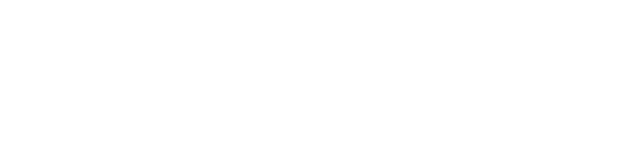
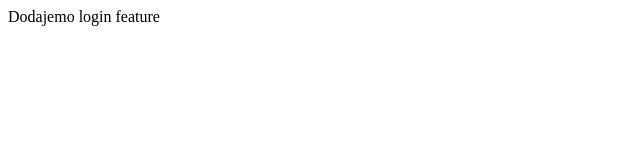
Before and after one commit to rostojic/my-app, a plain HTML site: page index1.html in a window 1280 px wide. Shown: the whole page, without its empty margins (0-640 px from the left). Drawn offline with Linux system fonts and the light colour scheme.

Commit message:
Dodao login screen

```diff
--- a/index1.html
+++ b/index1.html
@@ -1 +1,6 @@
 <!DOCTYPE html>
+<html>
+    <login>
+        Dodajemo login feature
+    </login>
+</html>
```
